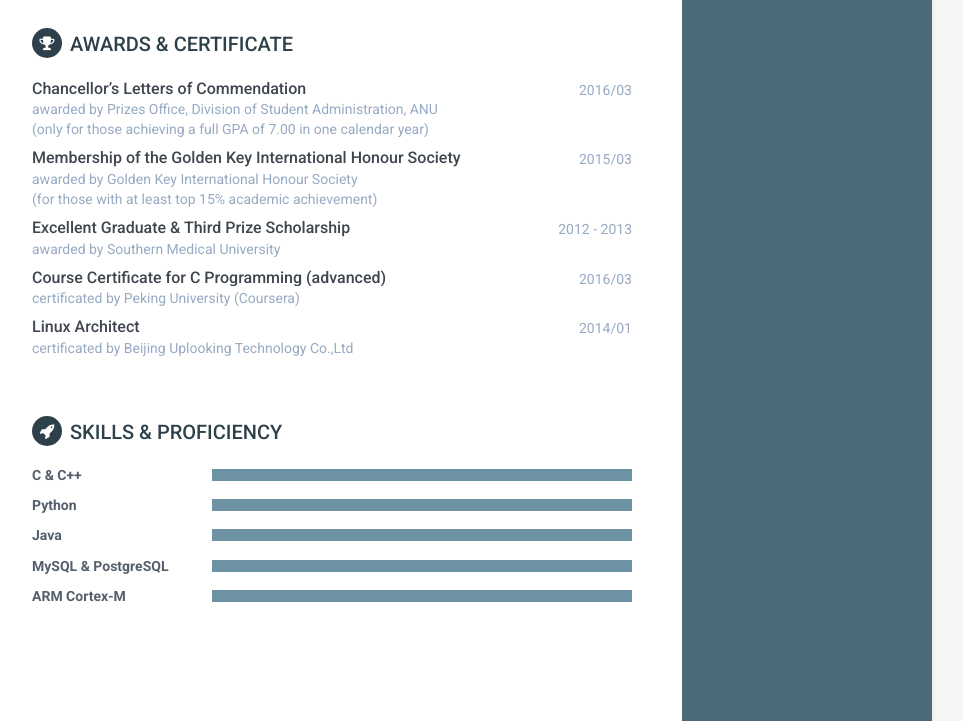
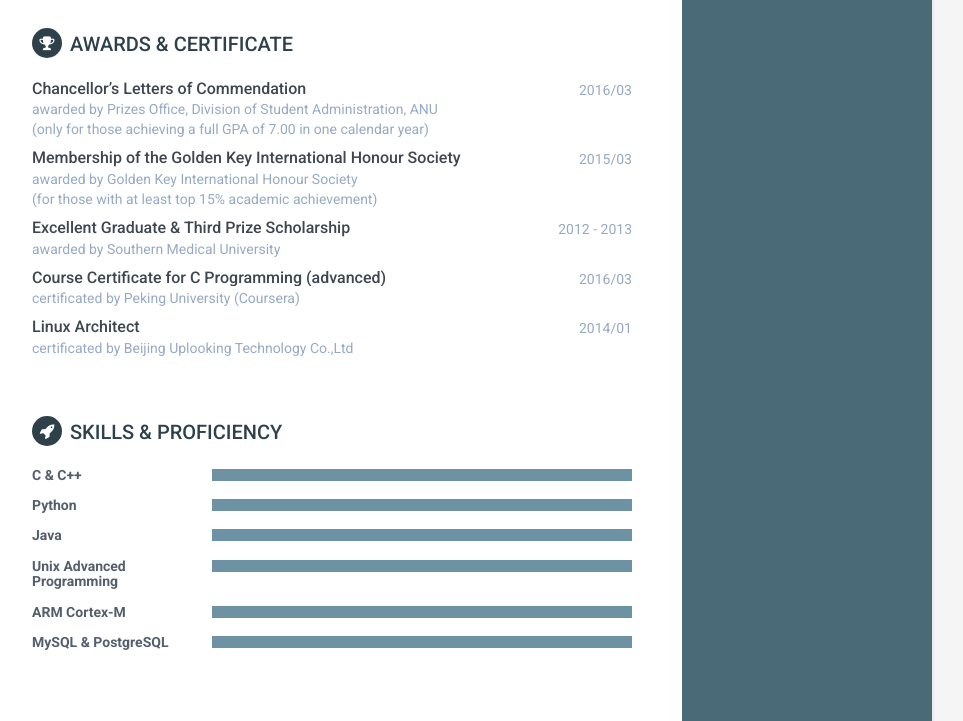
Before and after one commit to thomas-liao/thomas-liao.github.io, a Jekyll site: the page built from index.html, in a window 1280 px wide and 900 px high, scrolled down 1169 px, cut to the strip 0-721 px from the top of the window. Shown: the whole strip, without its empty margins (188-1151 px from the left). Built offline with Jekyll 4.4.1, drawn with Linux system fonts in a browser that asks for light colours.

Commit message:
update skills

```diff
--- a/_includes/skills.html
+++ b/_includes/skills.html
@@ -26,9 +26,9 @@
                     </div><!--//item-->
 
                     <div class="item">
-                        <h3 class="level-title">MySQL &amp; PostgreSQL</h3>
+                        <h3 class="level-title">Unix Advanced Programming</h3>
                         <div class="level-bar">
-                            <div class="level-bar-inner" data-level="90%">
+                            <div class="level-bar-inner" data-level="85%">
                             </div>
                         </div><!--//level-bar-->
                     </div><!--//item-->
@@ -40,5 +40,14 @@
                             </div>
                         </div><!--//level-bar-->
                     </div><!--//item-->
+
+                    <div class="item">
+                        <h3 class="level-title">MySQL &amp; PostgreSQL</h3>
+                        <div class="level-bar">
+                            <div class="level-bar-inner" data-level="80%">
+                            </div>
+                        </div><!--//level-bar-->
+                    </div><!--//item-->
+
                 </div>
             </section><!--//skills-section-->
```
